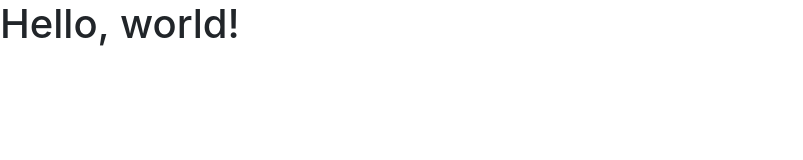
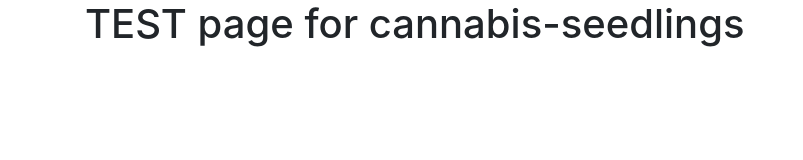
Before and after one commit to antonnadey/TEST, a plain HTML site: page index.html in a window 1280 px wide. Shown: the whole page, without its empty margins (0-803 px from the left). Drawn offline with nearby package versions, Linux system fonts and the light colour scheme.

Commit message:
Update index.html

```diff
--- a/index.html
+++ b/index.html
@@ -9,11 +9,14 @@
   <!-- Bootstrap CSS -->
   <link rel="stylesheet" href="https://stackpath.bootstrapcdn.com/bootstrap/4.2.1/css/bootstrap.min.css" integrity="sha384-GJzZqFGwb1QTTN6wy59ffF1BuGJpLSa9DkKMp0DgiMDm4iYMj70gZWKYbI706tWS" crossorigin="anonymous">
 
-  <title>Hello, world!</title>
+  <title>TEST page</title>
 </head>
 
 <body>
-  <h1>Hello, world!</h1>
+  <div class="container">
+    <h1>TEST page for cannabis-seedlings</h1>
+  </div>
+
 
   <!-- Optional JavaScript -->
   <!-- jQuery first, then Popper.js, then Bootstrap JS -->
```
